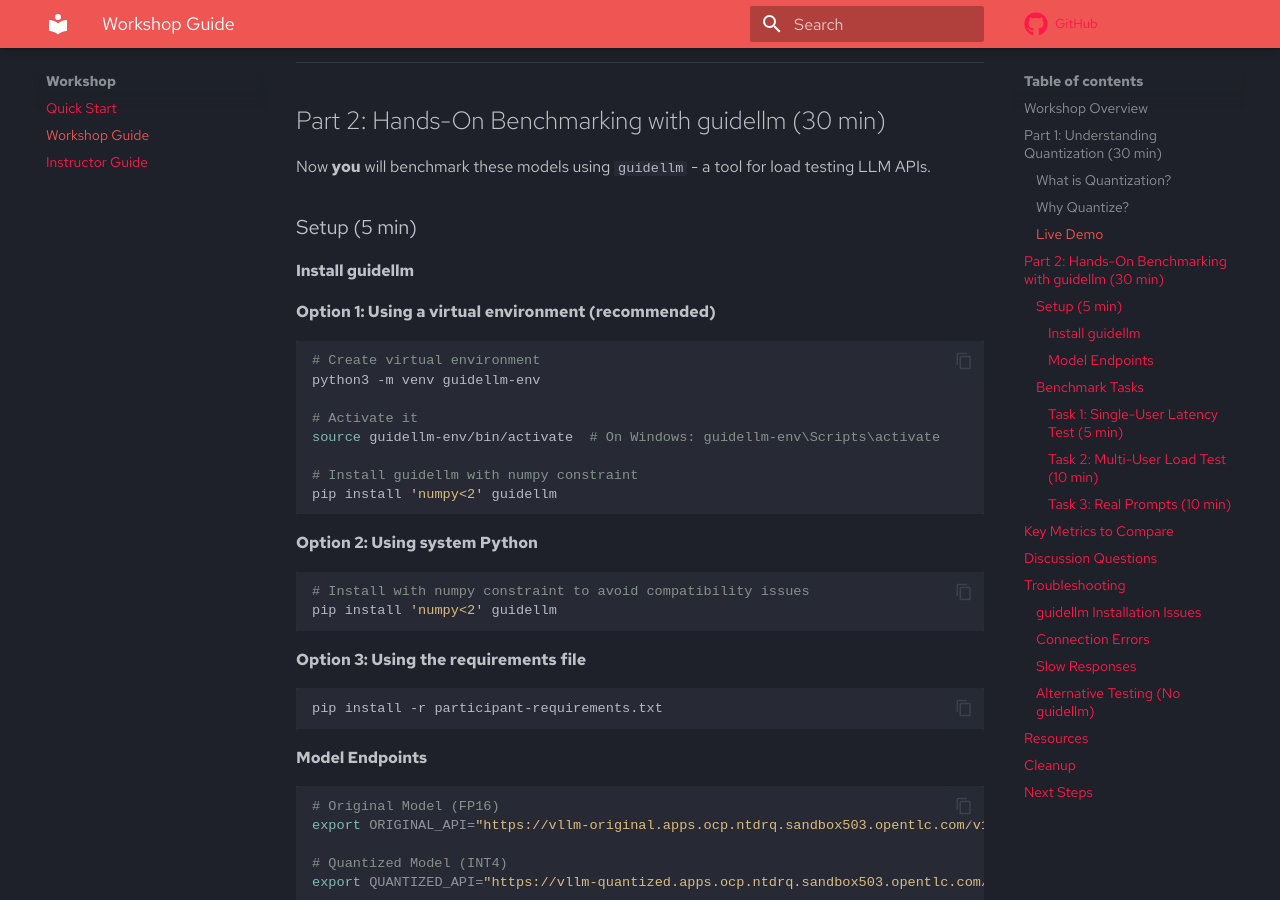
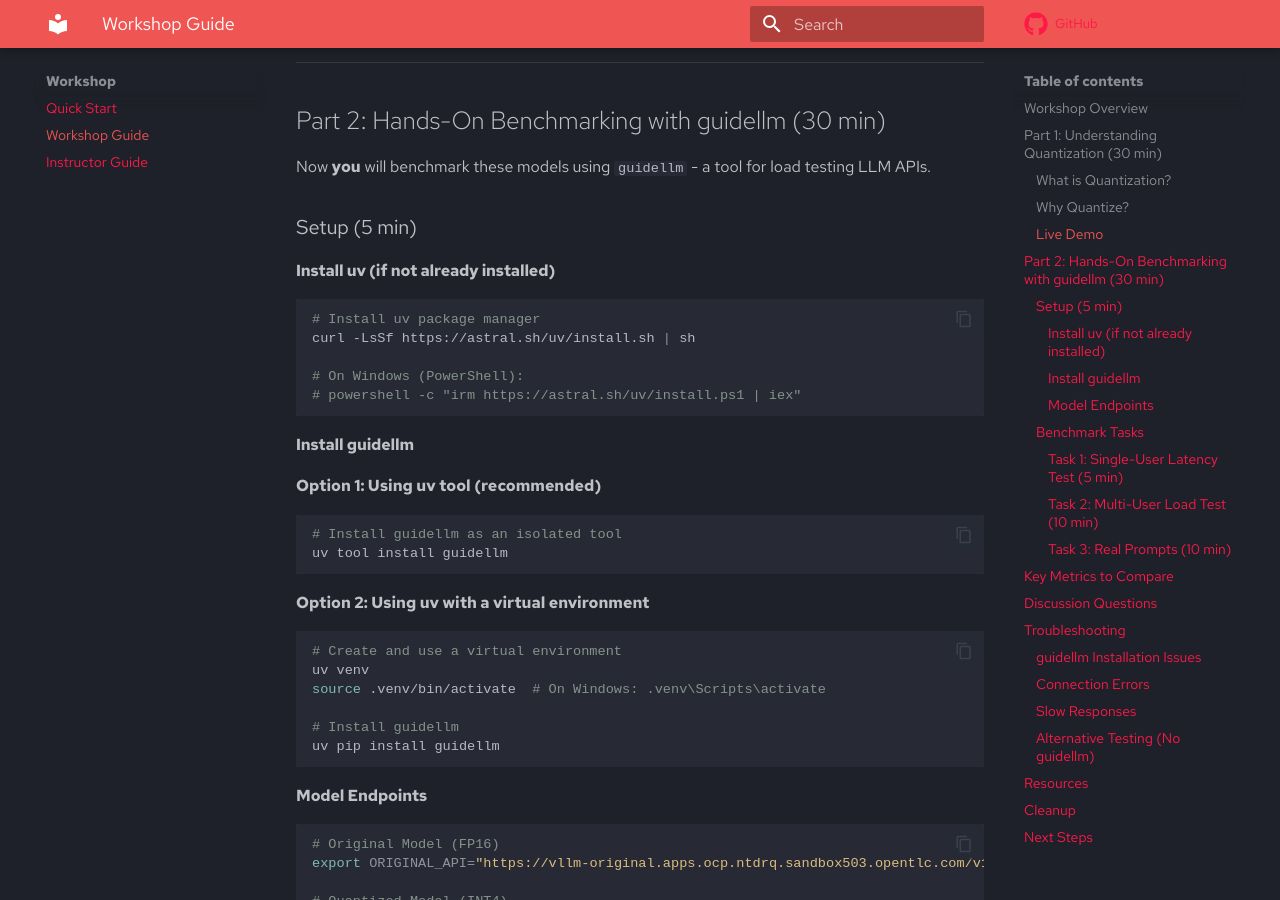
Before and after one commit to soyr-redhat/boston-tech-week-26-llm-compressor, an MkDocs documentation site: the page built from docs/workshop-guide.md, in a window 1280 px wide and 900 px high, scrolled down 1177 px. Built offline with MkDocs 1.6.1 and Material for MkDocs 9.7.7, drawn with Linux system fonts in a browser that asks for light colours; some web fonts are replaced; comment, search, counter and statistics services are not loaded; some of the changed text lies outside the part shown.

Commit message:
switch participant setup from pip/venv to uv for better dependency isolation

````diff
--- a/docs/workshop-guide.md
+++ b/docs/workshop-guide.md
@@ -46,32 +46,34 @@
 
 ### Setup (5 min)
 
+#### Install uv (if not already installed)
+
+```bash
+# Install uv package manager
+curl -LsSf https://astral.sh/uv/install.sh | sh
+
+# On Windows (PowerShell):
+# powershell -c "irm https://astral.sh/uv/install.ps1 | iex"
+```
+
 #### Install guidellm
 
-**Option 1: Using a virtual environment (recommended)**
+**Option 1: Using uv tool (recommended)**
 
 ```bash
-# Create virtual environment
-python3 -m venv guidellm-env
-
-# Activate it
-source guidellm-env/bin/activate  # On Windows: guidellm-env\Scripts\activate
-
-# Install guidellm with numpy constraint
-pip install 'numpy<2' guidellm
+# Install guidellm as an isolated tool
+uv tool install guidellm
 ```
 
-**Option 2: Using system Python**
+**Option 2: Using uv with a virtual environment**
 
 ```bash
-# Install with numpy constraint to avoid compatibility issues
-pip install 'numpy<2' guidellm
-```
+# Create and use a virtual environment
+uv venv
+source .venv/bin/activate  # On Windows: .venv\Scripts\activate
 
-**Option 3: Using the requirements file**
-
-```bash
-pip install -r participant-requirements.txt
+# Install guidellm
+uv pip install guidellm
 ```
 
 #### Model Endpoints
@@ -210,20 +212,15 @@
 
 **Error: "A module that was compiled using NumPy 1.x cannot be run in NumPy 2.x"**
 
-This is a common numpy compatibility issue. Fix with:
+If you see numpy compatibility errors, use uv for better dependency isolation:
 
 ```bash
-# Option 1: Use a virtual environment (RECOMMENDED)
-python3 -m venv guidellm-env
-source guidellm-env/bin/activate  # On Windows: guidellm-env\Scripts\activate
-pip install 'numpy<2' guidellm
+# Uninstall any existing guidellm
+pip uninstall guidellm  # if installed via pip
+uv tool uninstall guidellm  # if installed via uv tool
 
-# Option 2: Downgrade numpy in your current environment
-pip install 'numpy<2' --force-reinstall
-pip install guidellm
-
-# Option 3: Use pipx (isolated install)
-pipx install guidellm --pip-args="numpy<2"
+# Install with uv (handles dependencies automatically)
+uv tool install guidellm
 ```
 
 **After fixing, verify installation:**
@@ -286,6 +283,10 @@
 After the workshop, you can uninstall guidellm:
 
 ```bash
+# If installed via uv tool
+uv tool uninstall guidellm
+
+# If installed via pip
 pip uninstall guidellm
 ```
 
````
Also changed, not shown: QUICK_START.md (+7 -7 lines), README.md (+3 -4 lines), WORKSHOP_GUIDE.md (+29 -28 lines), docs/index.md (+3 -4 lines), docs/quick-start.md (+7 -7 lines).
